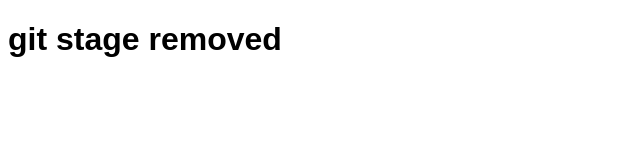
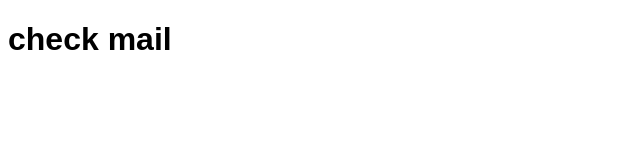
Before and after one commit to gautamdevgrover/simple-jenkins-pipeline, a plain HTML site: page index.html in a window 1280 px wide. Shown: the whole page, without its empty margins (0-640 px from the left). Drawn offline with Linux system fonts and the light colour scheme.

Commit message:
cehck mail

```diff
--- a/index.html
+++ b/index.html
@@ -2,6 +2,6 @@
 <html>
   <head><meta charset="utf-8"><title>Hello</title></head>
   <body>
-    <h1 style="font-family: Arial, sans-serif;">git stage removed</h1>
+    <h1 style="font-family: Arial, sans-serif;">check mail</h1>
   </body>
 </html>
```
